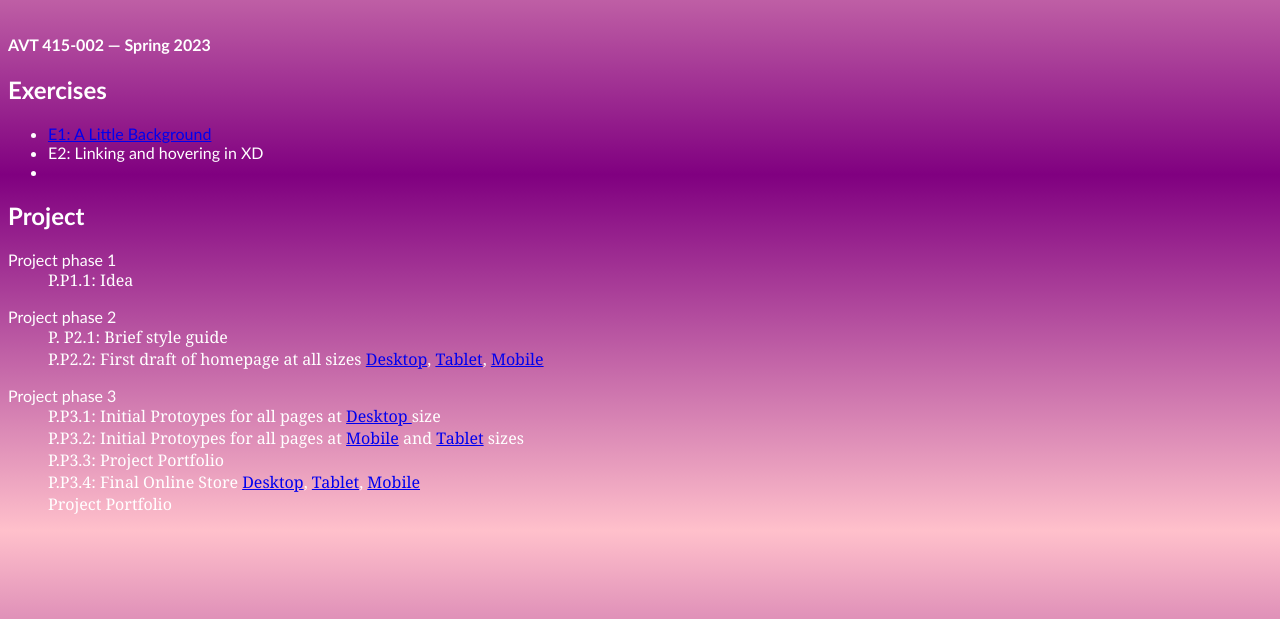
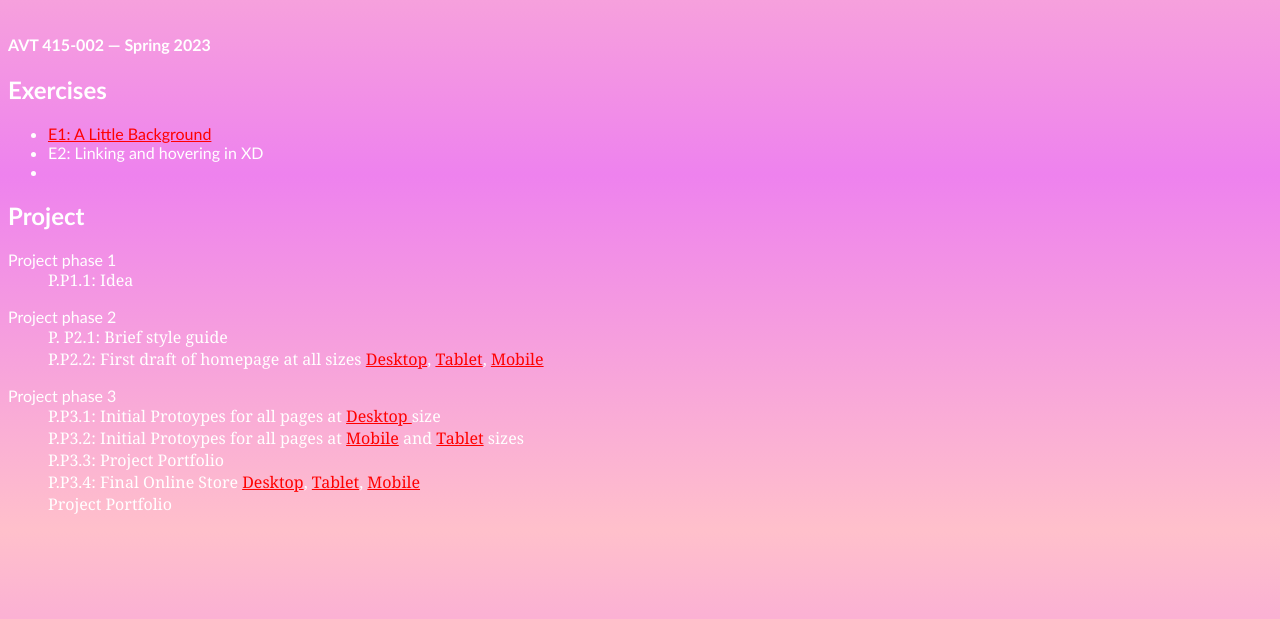
Before and after one commit to Afreeman23/avt415, a plain HTML site: page index.html in a window 1280 px wide. Shown: the part 181-800 px from the top of the page. Drawn offline with Linux system fonts and the light colour scheme.

Commit message:
Update main.css

```diff
--- a/css/main.css
+++ b/css/main.css
@@ -1,8 +1,7 @@
 @charset "utf-8";
 /* CSS Document */
 body{
-			background-image: linear-gradient(pink,purple,pink);
-
+			background-image: linear-gradient(pink,violet,pink);
 
 		}
 li{
@@ -31,3 +30,7 @@ dt{
 	color: white;
 	font-family: "Gill Sans", "Gill Sans MT", "Myriad Pro", "DejaVu Sans Condensed", Helvetica, Arial, "sans-serif"
 }
+/* unvisited link */
+a:link {
+  color: red;
+}
```
